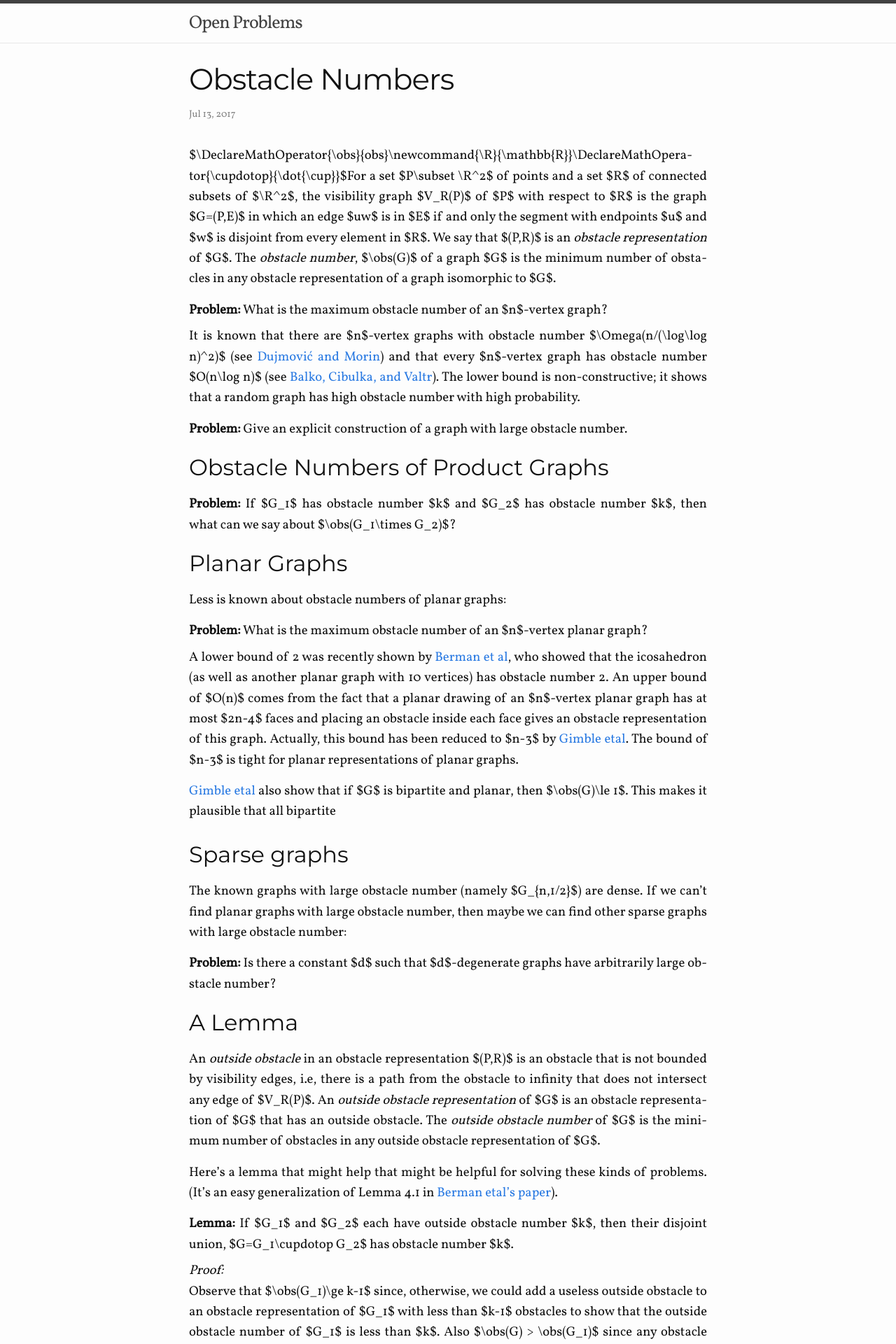
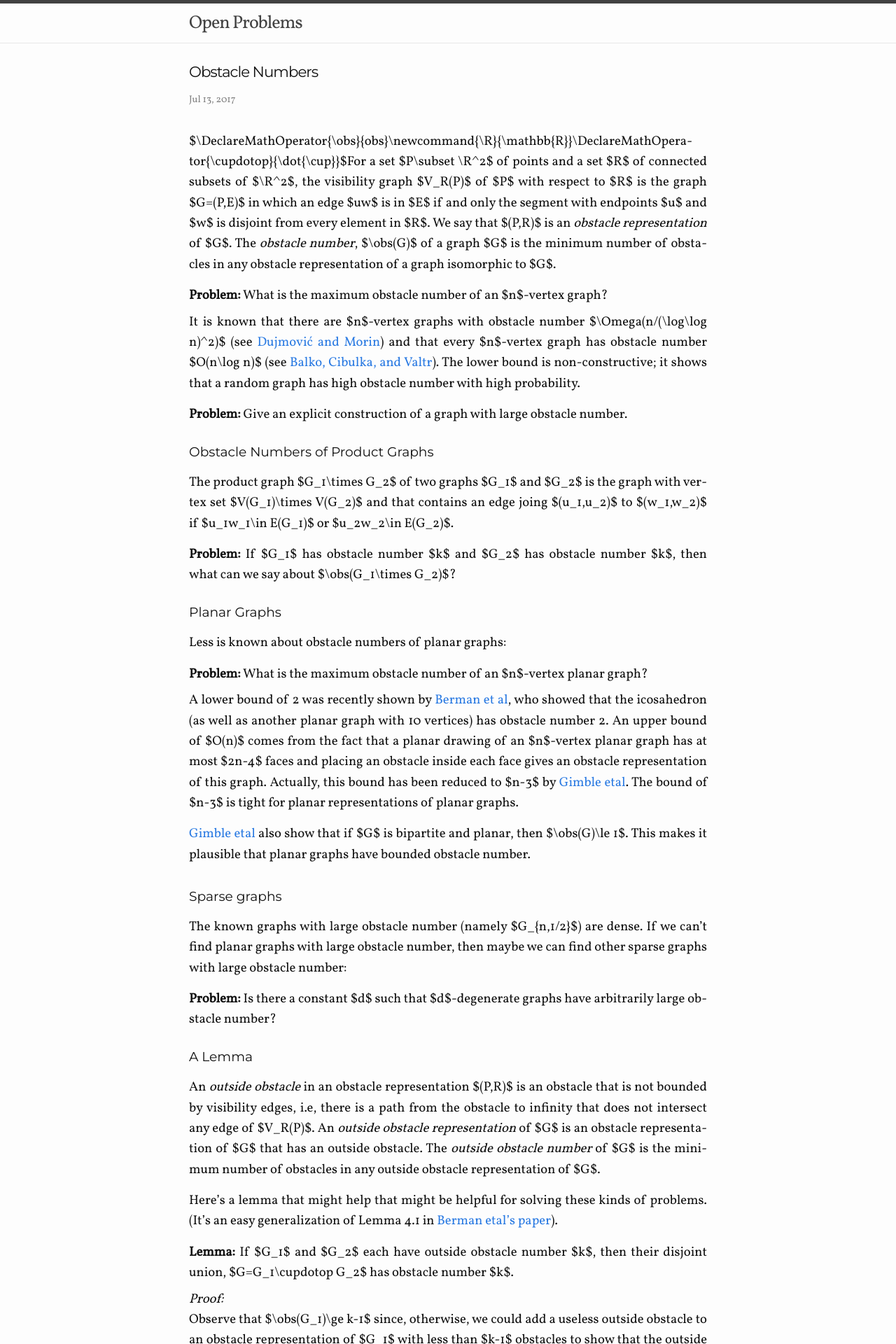
Before and after one commit to patmorin/patmorin.github.io, a Jekyll site: the page built from problems/obstacle-numbers.md, in a window 1280 px wide. Shown: the top 1920 px of the page at 70% size. Built offline with Jekyll 4.4.1, drawn with Linux system fonts in a browser that asks for light colours; some of the changed text lies outside the part shown.

Commit message:
Obstacle number questions

```diff
--- a/_config.yml
+++ b/_config.yml
@@ -9,7 +9,7 @@
 title: Open Problems
 email: morin@scs.carleton.ca
 description: > # this means to ignore newlines until "baseurl:"
-  This is a site I use for keeping track of open problems.
+  A site I use for keeping track of open problems.
 baseurl: "" # the subpath of your site, e.g. /blog
 url: "http://patmorin.github.io" # the base hostname & protocol for your site
 #twitter_username: devnull
--- a/_sass/_patmorin.scss
+++ b/_sass/_patmorin.scss
@@ -6,21 +6,20 @@ html, body {  /* for full-height background */
     padding: 0;
 }
 
-h1 {
+h1.post-title {
   font-family: "Montserrat", serif;
   font-size: 16pt;
 }
 
-h2 {
-  padding-top: 1ex;
-  padding-bottom: .5ex;
+.post-content h2 {
+  font-size: 14pt;
+  padding-top: 1.5ex;
   font-family: "Montserrat", serif;
-  font-size: 14pt;
 }
 
 h3 {
   font-family: "Montserrat", serif;
-  font-size: 12pt;
+  font-size: 10pt;
 }
 
 div.problem:before {
--- a/problems/obstacle-numbers.md
+++ b/problems/obstacle-numbers.md
@@ -20,6 +20,9 @@ The lower bound is non-constructive; it shows that a random graph has high obsta
 
 ## Obstacle Numbers of Product Graphs
 
+The product graph $G_1\times G_2$ of two graphs $G_1$ and $G_2$ is the graph with vertex set $V(G_1)\times V(G_2)$ and that contains an edge joing $(u_1,u_2)$ to $(w_1,w_2)$ if
+$u_1w_1\in E(G_1)$ or $u_2w_2\in E(G_2)$.
+
 <div class="problem">
   If $G_1$ has obstacle number $k$ and $G_2$ has obstacle number $k$, then what can we say about $\obs(G_1\times G_2)$?
 </div>
@@ -33,7 +36,7 @@ Less is known about obstacle numbers of planar graphs:
 
 A lower bound of 2 was recently shown by [Berman et al][berman-etal], who showed that the icosahedron (as well as another planar graph with 10 vertices) has obstacle number 2.  An upper bound of $O(n)$ comes from the fact that a planar drawing of an $n$-vertex planar graph has at most $2n-4$ faces and placing an obstacle inside each face gives an obstacle representation of this graph.  Actually, this bound has been reduced to $n-3$ by [Gimble etal][gimble-etal].  The bound of $n-3$ is tight for planar representations of planar graphs.
 
-[Gimble etal][gimble-etal] also show that if $G$ is bipartite and planar, then $\obs(G)\le 1$.  This makes it plausible that all bipartite
+[Gimble etal][gimble-etal] also show that if $G$ is bipartite and planar, then $\obs(G)\le 1$.  This makes it plausible that planar graphs have bounded obstacle number.
 
 ## Sparse graphs
 
```
